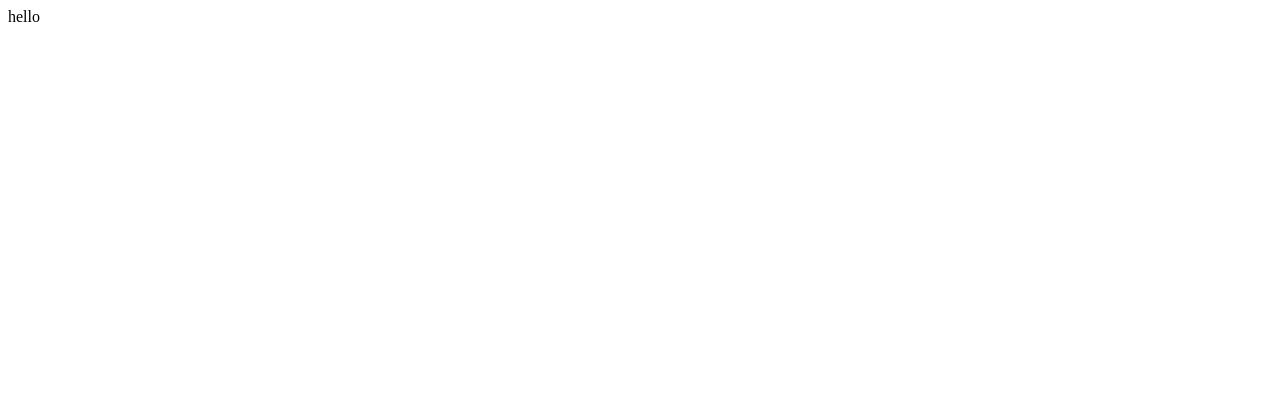
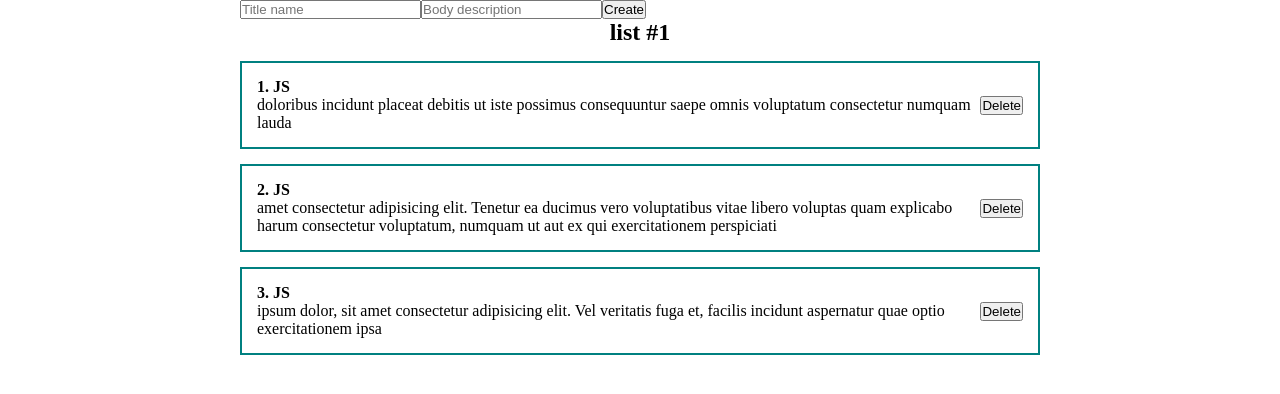
Before and after one commit to kotenko2002/React-app-ts, a React (Create React App) app: page / in a window 1280 px wide. Shown: the top 394 px of the page. Built offline with nearby package versions, Linux system fonts and the light colour scheme.

Commit message:
post / postList

```diff
--- a/src/App.tsx
+++ b/src/App.tsx
@@ -1,7 +1,37 @@
-import React from "react";
+import React, { useState } from "react";
+import PostList from "./components/PostList";
+import "./styles/App.css";
+import { IPost } from "./types/types";
 
 function App() {
-  return <div className="App">hello</div>;
+  const [posts, setPosts] = useState<IPost[]>([
+    {
+      id: 1,
+      title: "JS",
+      body: "doloribus incidunt placeat debitis ut iste possimus consequuntur saepe omnis voluptatum consectetur numquam lauda",
+    },
+    {
+      id: 2,
+      title: "JS",
+      body: "amet consectetur adipisicing elit. Tenetur ea ducimus vero voluptatibus vitae libero voluptas quam explicabo harum consectetur voluptatum, numquam ut aut ex qui exercitationem perspiciati ",
+    },
+    {
+      id: 3,
+      title: "JS",
+      body: "ipsum dolor, sit amet consectetur adipisicing elit. Vel veritatis fuga et, facilis incidunt aspernatur quae optio exercitationem ipsa",
+    },
+  ]);
+
+  return (
+    <div className="App">
+      <form action="">
+        <input type="text" placeholder="Title name" />
+        <input type="text" placeholder="Body description" />
+        <button>Create</button>
+      </form>
+      <PostList title="list #1" posts={posts} />
+    </div>
+  );
 }
 
 export default App;
--- /dev/null
+++ b/src/components/PostItem.tsx
@@ -0,0 +1,25 @@
+import { IPost } from "../types/types";
+
+interface PostItemProps {
+  post: IPost;
+}
+
+const PostItem = ({ post }: PostItemProps) => {
+  return (
+    <div>
+      <div className="post">
+        <div className="post__content">
+          <strong>
+            {post.id}. {post.title}
+          </strong>
+          <div className="post__content">{post.body}</div>
+        </div>
+        <div className="post__btn">
+          <button>Delete</button>
+        </div>
+      </div>
+    </div>
+  );
+};
+
+export default PostItem;
--- /dev/null
+++ b/src/components/PostList.tsx
@@ -0,0 +1,20 @@
+import { IPost } from "../types/types";
+import PostItem from "./PostItem";
+
+interface PostListProps {
+  title: string;
+  posts: IPost[];
+}
+
+const PostList = ({ title, posts }: PostListProps) => {
+  return (
+    <div>
+      <h2 style={{ textAlign: "center" }}>{title}</h2>
+      {posts.map((post) => (
+        <PostItem post={post} key={post.id} />
+      ))}
+    </div>
+  );
+};
+
+export default PostList;
--- /dev/null
+++ b/src/styles/App.css
@@ -0,0 +1,23 @@
+* {
+    margin: 0;
+    padding: 0;
+    box-sizing: border-box;
+}
+
+#root {
+    display: flex;
+    justify-content: center;
+}
+
+.App {
+    width: 800px
+}
+
+.post {
+    display: flex;
+    padding: 15px;
+    border: 2px solid teal;
+    margin-top: 15px;
+    justify-content: space-between;
+    align-items: center;
+}
--- /dev/null
+++ b/src/types/types.tsx
@@ -0,0 +1,5 @@
+export interface IPost {
+  id: number;
+  title: string;
+  body: string;
+}
```
